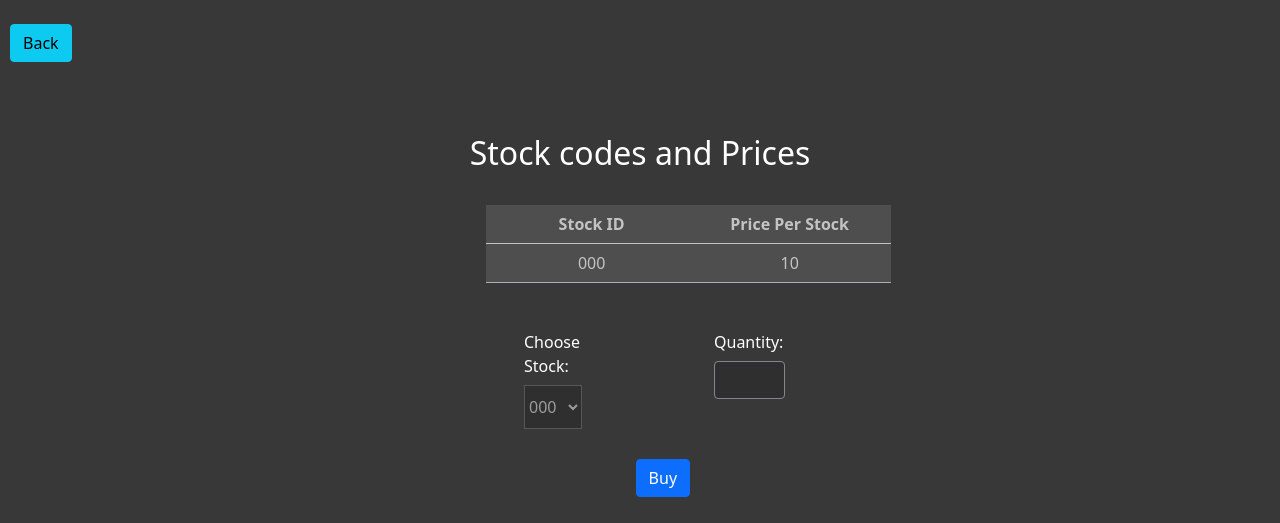
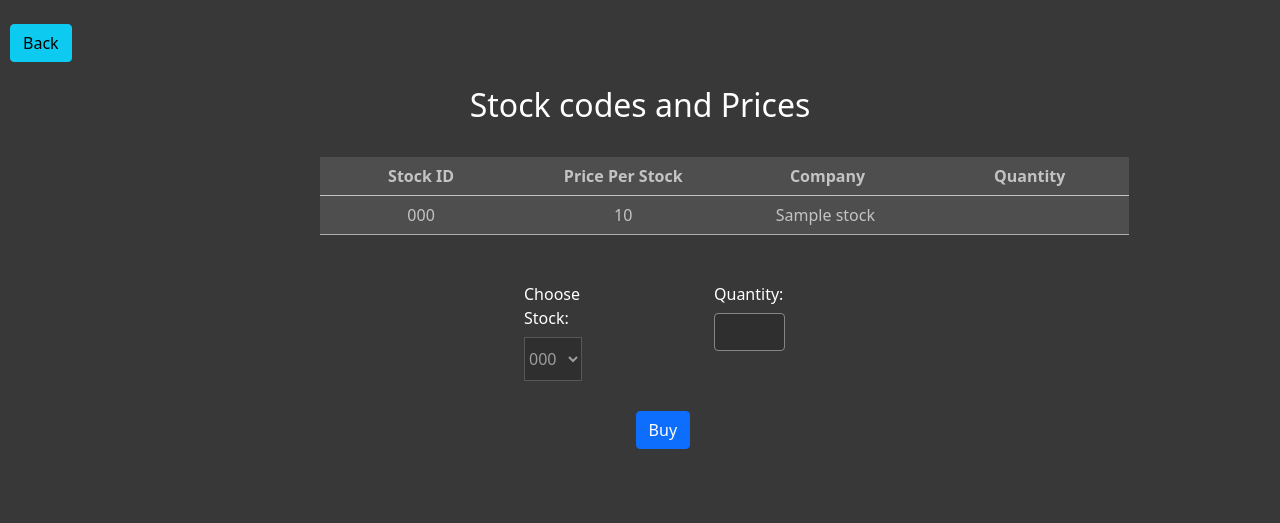
Before and after one commit to shreya-prabhu/Stonks, a Flask app: template templates/buy.html in a window 1280 px wide; the page is wider, and only the part inside the window is pictured. Shown: the part 63-586 px from the top of that part. Run offline with Flask 2, Linux system fonts and the light colour scheme; the template is opened without the code that fills it: most values are stand-ins (such as "Sample title", 1, 10 or a date in 2020); some libraries are stand-ins or nearby versions.

Commit message:
Added quantity

```diff
--- a/templates/buy.html
+++ b/templates/buy.html
@@ -36,22 +36,26 @@
 </nav>
 <br>
 <a role="button" style="margin-left:10px;" class="btn btn-info" href="/dashboard">Back</a>
-<br><br><br><br>
+<br><br>
 <body  style="background-color: 	#383838; color: white;">
   <h2 style="text-align: center;">Stock codes and Prices</h2><br>
-    <div class="container-sm-1" style="margin-left: 38%;">
+    <div class="container-sm-1" style="margin-left: 25%;">
         <table style="width: auto;background-color:#585858;text-align: center; color: white; opacity: 70%;" class="table">
           <thead >
         <tr >
-          <th scope="col" class="col-sm-4" >&nbsp;&nbsp;Stock ID </th>
-          <th scope="col" class="col-sm-4" >Price Per Stock </th>
+          <th scope="col" class="col-sm-2" >Stock ID </th>
+          <th scope="col" class="col-sm-2" >Price Per Stock </th>
+          <th scope="col" class="col-sm-2">&nbsp;Company</th>
+          <th scope="col" class="col-sm-2">&nbsp;Quantity</th>
         </tr>
       </thead>
       <tbody>
         <tr >
         {% for j in stocks %}
-        <td >&nbsp;&nbsp;{{j['SCode']}}</td>
-        <td>{{j['Price']}}</td>
+        <td >{{j['SCode']}}</td>
+          <td>{{j['Price']}}</td>
+          <td>{{j['CName']}}</td>
+          <td>{{j['No_of_shares']}}</td>
       </tr>
       {% endfor %}
     </tbody>
--- a/templates/explorestocks.html
+++ b/templates/explorestocks.html
@@ -35,6 +35,7 @@
             <th scope="col" class="col-sm-2" >Stock ID </th>
             <th scope="col" class="col-sm-2" >Price Per Stock </th>
             <th scope="col" class="col-sm-2">&nbsp;Company</th>
+            <th scope="col" class="col-sm-2">&nbsp;Quantity</th>
           </tr>
         </thead>
         <tbody>
@@ -43,6 +44,7 @@
           <td >{{j['SCode']}}</td>
           <td>{{j['Price']}}</td>
           <td>{{j['CName']}}</td>
+          <td>{{j['No_of_shares']}}</td>
         </tr>
         {% endfor %}
       </tbody>
--- a/templates/sell.html
+++ b/templates/sell.html
@@ -40,6 +40,8 @@
         <tr >
           <th scope="col" class="col-sm-4" >Stock ID </th>
           <th scope="col" class="col-sm-4" >Price Per Stock </th>
+          <th scope="col" class="col-sm-4" >Quantity </th>
+
         </tr>
       </thead>
       <tbody>
@@ -47,6 +49,7 @@
         {% for j in stocks %}
         <td >{{j['SCode']}}</td>
         <td>{{j['Price']}}</td>
+        <td>{{j['quantity']}}</td>
       </tr>
       {% endfor %}
     </tbody>
```
